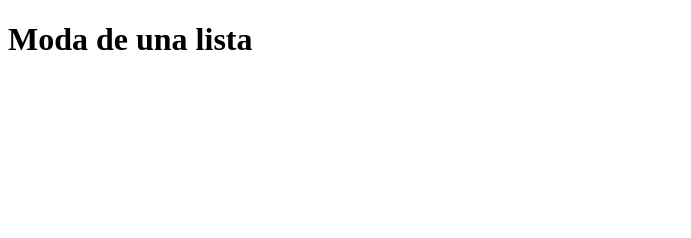
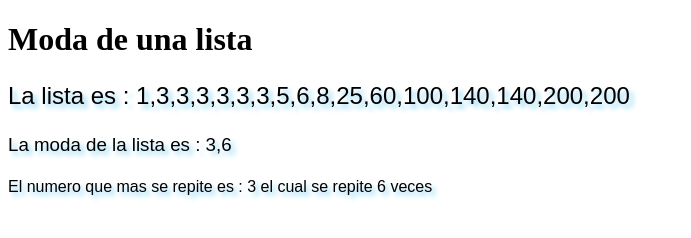
Before and after one commit to ivan-lopez-camus/javascript-practico, a plain HTML site: page moda/moda.html in a window 1280 px wide. Shown: the whole page, without its empty margins (0-691 px from the left). Drawn offline with Linux system fonts and the light colour scheme.

Commit message:
agregar elemento que mas se repite en moda.js

```diff
--- a/descuentos/descuentos.css
+++ b/descuentos/descuentos.css
@@ -15,6 +15,8 @@
     border-radius: 1rem;
     background-color: lightgoldenrodyellow;
     cursor: pointer;
+    margin-bottom: 1rem;
+    padding: 0.5rem 1.75rem;
 
 }
 
--- /dev/null
+++ b/moda/moda.css
@@ -0,0 +1,5 @@
+.lis{
+    font-weight: normal;
+    font-family: sans-serif;
+    text-shadow: 4px 4px 5px rgb(138, 213, 243);
+}
--- a/moda/moda.html
+++ b/moda/moda.html
@@ -4,10 +4,14 @@
     <meta charset="UTF-8">
     <meta http-equiv="X-UA-Compatible" content="IE=edge">
     <meta name="viewport" content="width=device-width, initial-scale=1.0">
+    <link href="./moda.css" rel="stylesheet" type="text/css">
     <title>Moda</title>
 </head>
 <body>
     <h1>Moda de una lista</h1>
+    <h2 class="lis" id="lista"></h2>
+    <h3 class="lis" id="moda"></h3>
+    <h4 class="lis" id="elem"></h4>
     <script src="./moda.js"></script>
 </body>
 </html>
--- a/moda/moda.js
+++ b/moda/moda.js
@@ -13,9 +13,48 @@ const lista1 =[
     200,
     140,
     140,
+    3,
     1,
     25
 ]
+//ENCONTRAR EL ELEMENTO QUE MAS SE REPITE
+let contador=1;
+elementosNoRepetidos = [];
+numeroVecesRepetidos=[];
+let mayor=0;
+let numeroMasRepetido=0;
+const arregloOrdenado = lista1.sort((a,b) => {
+    return a-b;
+});
+console.log(arregloOrdenado)
+for(let i = 0;i<arregloOrdenado.length;i++){
+    if(arregloOrdenado[i+1]===arregloOrdenado[i]){
+        contador++
+    }
+    else{
+
+        elementosNoRepetidos.push(arregloOrdenado[i]);
+        numeroVecesRepetidos.push(contador);
+        contador=1;
+    }
+}
+console.log('Elementos sin repetir',elementosNoRepetidos);
+console.log('Numero de veces repetidas por cada elemento',numeroVecesRepetidos);
+
+for(let j = 0;j<numeroVecesRepetidos.length;j++){
+    if (numeroVecesRepetidos[j] > mayor){
+        mayor = numeroVecesRepetidos[j];
+        numeroMasRepetido = elementosNoRepetidos[j];
+    };
+}
+console.log('El numero que mas se repite es '+ numeroMasRepetido + ' el cual se repite '+ mayor+' veces')
+
+
+elemento = document.getElementById("elem");
+elemento.innerHTML = `<p>El numero que mas se repite es  : ${numeroMasRepetido} el cual se repite ${mayor} veces </p>`;
+
+
+
 const lista1Count = {};
 //recorre el arreglo y recibe una funcion
 lista1.map(
@@ -35,4 +74,11 @@ const lista1Array = Object.entries(lista1Count).sort(
 );
 
 const moda = lista1Array[lista1Array.length - 1];
-console.log(moda)
+
+lis = document.getElementById("lista");
+//listaFinal = lista1;
+lis.innerHTML = `<p>La lista es  : ${lista1}</p>`
+//per.innerText = "El area de este cuadrado es : " +area;
+
+mod = document.getElementById("moda");
+mod.innerHTML = `<p>La moda de la lista es  : ${moda}</p>`;
```
Also changed, not shown: index.html (+1 -1 lines).
